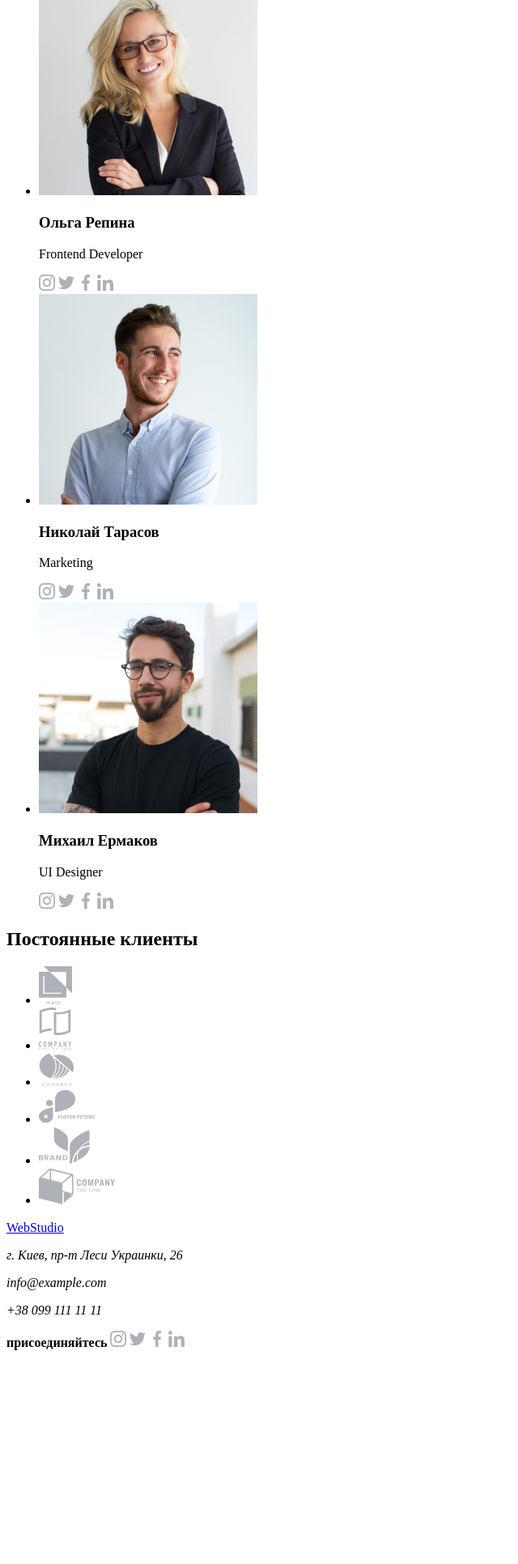
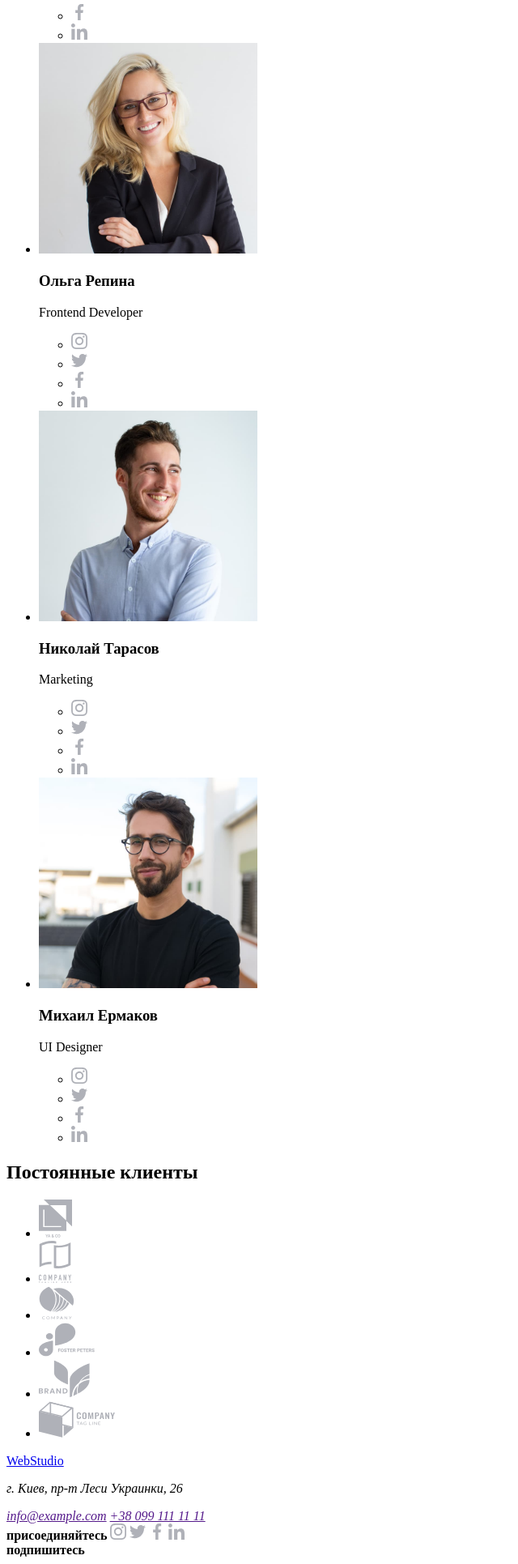
Before and after one commit to vsenikiperebral/tutorial-1, a plain HTML site: page index.html in a window 1280 px wide. Shown: the part 2408-4339 px from the top of the page at 81% size, without its empty margins (0-640 px from the left). Before the commit the page ends 4083 px from the top, so only its background shows below. Drawn offline with Linux system fonts and the light colour scheme.

Commit message:
Update index.html

```diff
--- a/index.html
+++ b/index.html
@@ -1,11 +1,13 @@
 <!DOCTYPE html>
 <html lang="ru">
+
 <head>
-    <meta charset="UTF-8" >
-    <meta http-equiv="X-UA-Compatible" content="IE=edge" >
-    <meta name="viewport" content="width=device-width, initial-scale=1.0" >
+  <meta charset="UTF-8">
+  <meta http-equiv="X-UA-Compatible" content="IE=edge">
+  <meta name="viewport" content="width=device-width, initial-scale=1.0">
   <title>Document</title>
 </head>
+
 <body>
   <!-- HEADER -->
   <header>
@@ -66,7 +68,7 @@
           </p>
         </li>
         <li>
-            <img src="./icons/icon-3.svg" alt="" width="70" >
+          <img src="./icons/icon-3.svg" alt="" width="70">
           <h3>Планирование</h3>
           <p>
             Равным образом консультация с широким активом в значительной
@@ -74,7 +76,7 @@
           </p>
         </li>
         <li>
-            <img src="./icons/icon-4.svg" alt="" width="70" >
+          <img src="./icons/icon-4.svg" alt="" width="70">
           <h3>Современные технологии</h3>
           <p>
             Значимость этих проблем настолько очевидна, что реализация
@@ -90,13 +92,13 @@
       <h2>Чем мы занимаемся</h2>
       <ul>
         <li>
-            <img src="./images/img-1.jpg" alt="" width="370" >
+          <img src="./images/img-1.jpg" alt="Специалист программирует" width="370">
         </li>
         <li>
-            <img src="./images/img-2.jpg" alt="" width="370" >
+          <img src="./images/img-2.jpg" alt="Специалист разрабатывает мобильное приложение" width="370">
         </li>
         <li>
-            <img src="./images/img-3.jpg" alt="" width="370" >
+          <img src="./images/img-3.jpg" alt="Специалист подбирает цветовую палитру" width="370">
         </li>
       </ul>
     </section>
@@ -104,40 +106,61 @@
       <h2>Наша команда</h2>
       <ul>
         <li>
-            <img src="./images/img-4.jpg" alt="" width="270" >
+          <img src="./images/img-4.jpg" alt="Игорь Демьяненко - Дизайнер проекта" width="270">
           <h3>Игорь Демьяненко</h3>
           <p>Product Designer</p>
-            <img src="./icons/instagram.svg" alt="" width="20" >
-            <img src="./icons/twitter.svg" alt="" width="20" >
-            <img src="./icons/facebook.svg" alt="" width="20" >
-            <img src="./icons/linkedin.svg" alt="" width="20" >
+          <ul>
+            <li><img src="./icons/instagram.svg" alt="" width="20"></li>
+            <li> <img src="./icons/twitter.svg" alt="" width="20">
+            </li>
+            <li> <img src="./icons/facebook.svg" alt="" width="20">
+            </li>
+            <li> <img src="./icons/linkedin.svg" alt="" width="20">
+            </li>
+          </ul>
         </li>
         <li>
-            <img src="./images/img-5.jpg" alt="" width="270" >
+          <img src="./images/img-5.jpg" alt="Ольга Репина - Фронтенд разработчик" width="270">
           <h3>Ольга Репина</h3>
           <p>Frontend Developer</p>
-            <img src="./icons/instagram.svg" alt="" width="20" >
-            <img src="./icons/twitter.svg" alt="" width="20" >
-            <img src="./icons/facebook.svg" alt="" width="20" >
-            <img src="./icons/linkedin.svg" alt="" width="20" >
+          <ul>
+            <li><img src="./icons/instagram.svg" alt="" width="20"></li>
+            <li> <img src="./icons/twitter.svg" alt="" width="20">
+            </li>
+            <li> <img src="./icons/facebook.svg" alt="" width="20">
+            </li>
+            <li> <img src="./icons/linkedin.svg" alt="" width="20">
+            </li>
+          </ul>
+
         </li>
         <li>
-            <img src="./images/img-6.jpg" alt="" width="270" >
+          <img src="./images/img-6.jpg" alt="Николай Тарасов - Маркетинг" width="270">
           <h3>Николай Тарасов</h3>
           <p>Marketing</p>
-            <img src="./icons/instagram.svg" alt="" width="20" >
-            <img src="./icons/twitter.svg" alt="" width="20" >
-            <img src="./icons/facebook.svg" alt="" width="20" >
-            <img src="./icons/linkedin.svg" alt="" width="20" >
+          <ul>
+            <li><img src="./icons/instagram.svg" alt="" width="20"></li>
+            <li> <img src="./icons/twitter.svg" alt="" width="20">
+            </li>
+            <li> <img src="./icons/facebook.svg" alt="" width="20">
+            </li>
+            <li> <img src="./icons/linkedin.svg" alt="" width="20">
+            </li>
+          </ul>
         </li>
         <li>
-            <img src="./images/img-7.jpg" alt="" width="270" >
+          <img src="./images/img-7.jpg" alt="Михаил Ермаков - Дизайнер пользовательского интерфейса" width="270">
           <h3>Михаил Ермаков</h3>
           <p>UI Designer</p>
-            <img src="./icons/instagram.svg" alt="" width="20" >
-            <img src="./icons/twitter.svg" alt="" width="20" >
-            <img src="./icons/facebook.svg" alt="" width="20" >
-            <img src="./icons/linkedin.svg" alt="" width="20" >
+          <ul>
+            <li><img src="./icons/instagram.svg" alt="" width="20"></li>
+            <li> <img src="./icons/twitter.svg" alt="" width="20">
+            </li>
+            <li> <img src="./icons/facebook.svg" alt="" width="20">
+            </li>
+            <li> <img src="./icons/linkedin.svg" alt="" width="20">
+            </li>
+          </ul>
         </li>
       </ul>
     </section>
@@ -145,22 +168,22 @@
       <h2>Постоянные клиенты</h2>
       <ul>
         <li>
-            <img src="./icons/icon-5.svg" alt="" width="41" >
+          <img src="./icons/icon-5.svg" alt="" width="41">
         </li>
         <li>
-            <img src="./icons/icon-6.svg" alt="" width="40" >
+          <img src="./icons/icon-6.svg" alt="" width="40">
         </li>
         <li>
-            <img src="./icons/icon-7.svg" alt="" width="44" >
+          <img src="./icons/icon-7.svg" alt="" width="44">
         </li>
         <li>
-            <img src="./icons/icon-8.svg" alt="" width="85" >
+          <img src="./icons/icon-8.svg" alt="" width="85">
         </li>
         <li>
-            <img src="./icons/icon-9.svg" alt="" width="63" >
+          <img src="./icons/icon-9.svg" alt="" width="63">
         </li>
         <li>
-            <img src="./icons/icon-10.svg" alt="" width="94" >
+          <img src="./icons/icon-10.svg" alt="" width="94">
         </li>
       </ul>
     </section>
@@ -169,16 +192,22 @@
   <!-- FOOTER -->
   <footer>
     <a href="/" class="logo">WebStudio</a>
+    <div>
       <address>
         <p>г. Киев, пр-т Леси Украинки, 26</p>
-        <p>info@example.com</p>
-        <p>+38 099 111 11 11</p>
+        <a href="">info@example.com</a>
+        <a href="">+38 099 111 11 11</a>
       </address>
+    </div>
+    <div>
       <b>присоединяйтесь</b>
-      <img src="./icons/instagram.svg" alt="" width="20" >
-      <img src="./icons/twitter.svg" alt="" width="20" >
-      <img src="./icons/facebook.svg" alt="" width="20" >
-      <img src="./icons/linkedin.svg" alt="" width="20" >
+      <img src="./icons/instagram.svg" alt="" width="20">
+      <img src="./icons/twitter.svg" alt="" width="20">
+      <img src="./icons/facebook.svg" alt="" width="20">
+      <img src="./icons/linkedin.svg" alt="" width="20">
+    </div>
+    <b>подпишитесь</b>
   </footer>
 </body>
+
 </html>
```
Lines whose indentation alone changed are shown as unchanged.
